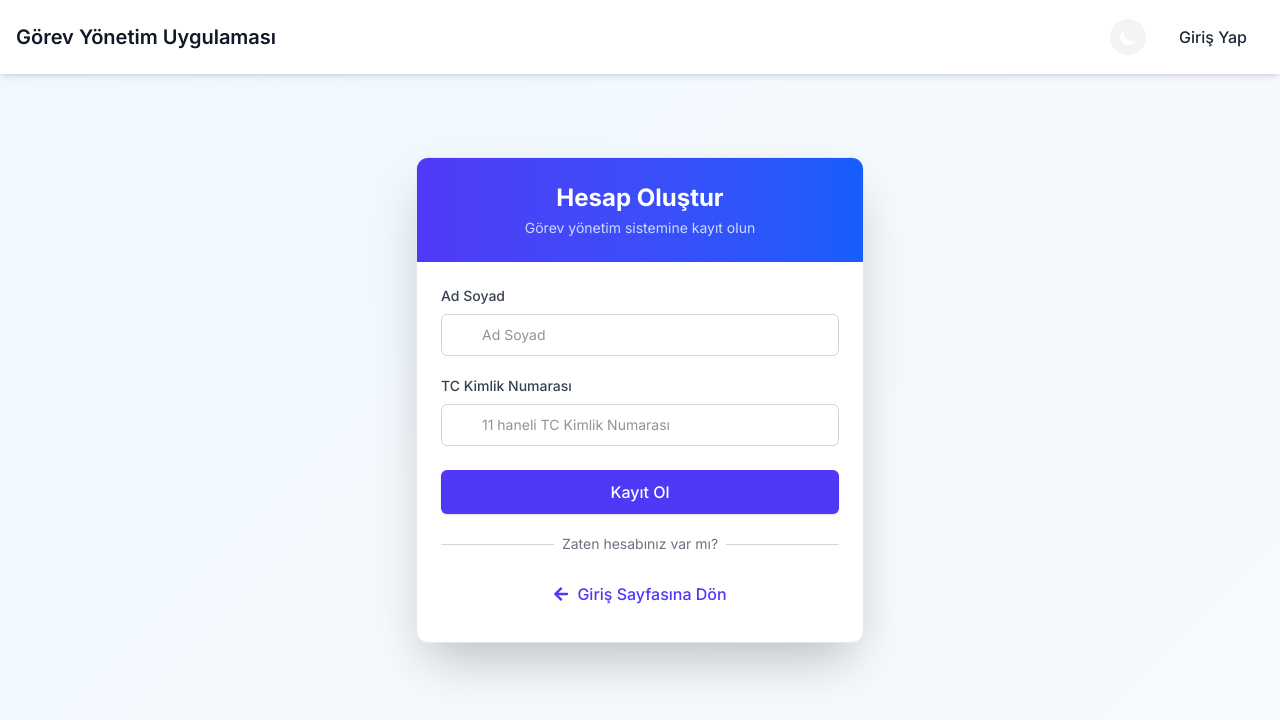
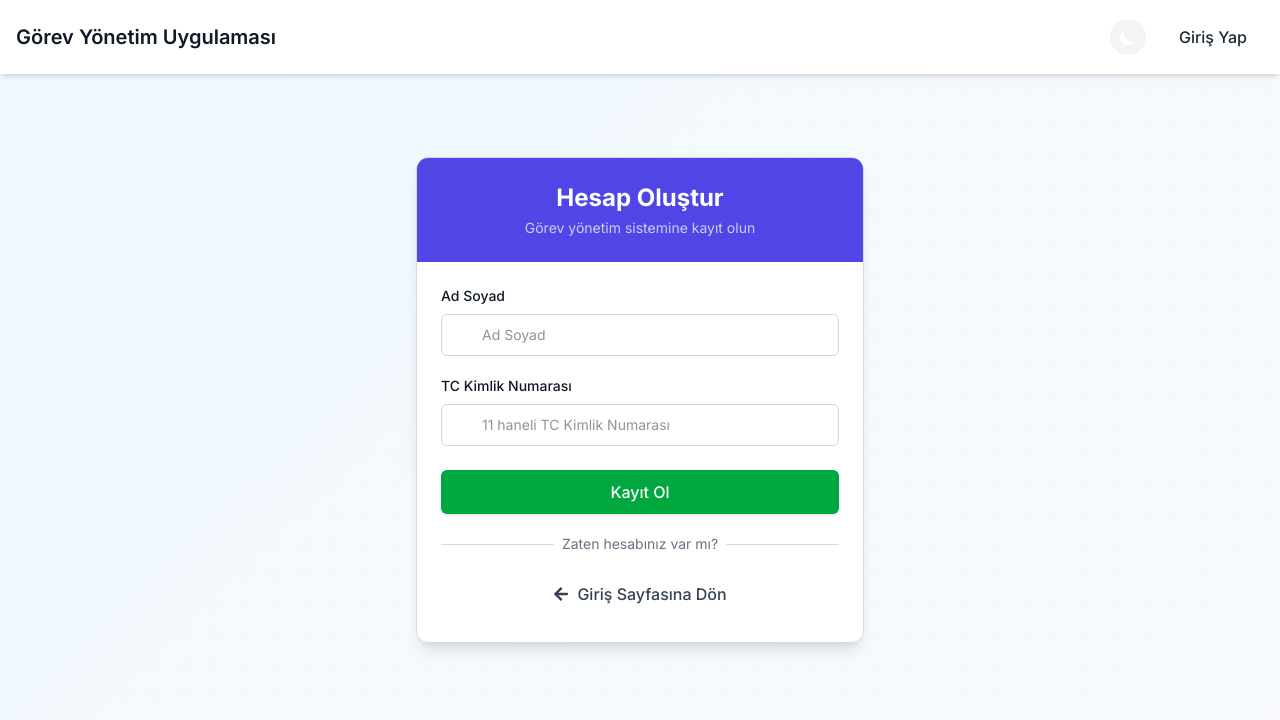
Before and after one commit to Berkay-Akar/task-management, a Next.js app: page /auth/register in a window 1280 px wide. Shown: the top 720 px of the page. Built offline with nearby package versions, Linux system fonts and the light colour scheme.

Commit message:
update background color of  login and register pages

```diff
--- a/src/app/auth/login/page.tsx
+++ b/src/app/auth/login/page.tsx
@@ -52,16 +52,14 @@ export default function LoginPage() {
   };
 
   return (
-    <div className="fixed inset-0 flex items-center justify-center p-4 bg-theme-gradient">
+    <div className="fixed inset-0 flex items-center justify-center p-4">
       <div className="w-full max-w-md">
-        {/* Card with subtle animation */}
-        <div className="bg-white dark:bg-gray-800 rounded-xl shadow-2xl overflow-hidden transform transition-all duration-300 animate-modal-slide-up border border-gray-200 dark:border-gray-700 max-h-[90vh] overflow-y-auto">
-          {/* Header with gradient */}
-          <div className="bg-gradient-to-r from-blue-600 to-indigo-600 dark:from-blue-800 dark:to-indigo-900 px-6 py-6 text-white sticky top-0 z-10">
+        <div className="bg-[var(--surface-0)] dark:bg-gray-800 rounded-xl shadow-lg overflow-hidden transform transition-all duration-300 animate-modal-slide-up border border-[var(--surface-2)] dark:border-gray-700 max-h-[90vh] overflow-y-auto">
+          <div className="bg-[var(--primary)] dark:bg-[var(--primary-hover)] px-6 py-6 text-white sticky top-0 z-10">
             <h1 className="text-2xl font-bold text-center mb-1">
               Görev Yönetim
             </h1>
-            <p className="text-center text-blue-100 dark:text-blue-200 opacity-90 text-sm">
+            <p className="text-center text-white/80 dark:text-white/90 opacity-90 text-sm">
               Hesabınıza giriş yapın
             </p>
           </div>
@@ -76,7 +74,7 @@ export default function LoginPage() {
 
             <form onSubmit={handleLogin} className="space-y-5">
               <div className="space-y-2">
-                <label className="block text-sm font-medium text-gray-700 dark:text-gray-300">
+                <label className="block text-sm font-medium text-[var(--dashboard-text-heading)] dark:text-gray-300">
                   TC Kimlik Numarası
                 </label>
                 <div className="relative">
@@ -101,7 +99,7 @@ export default function LoginPage() {
                   type="submit"
                   disabled={isLoading}
                   isFullWidth
-                  className="py-2.5 text-base font-medium bg-blue-600 hover:bg-blue-700 dark:bg-blue-700 dark:hover:bg-blue-800 text-white rounded-lg shadow-md hover:shadow-lg transition-all duration-200"
+                  className="py-2.5 text-base font-medium bg-[var(--primary)] hover:bg-[var(--primary-hover)] dark:bg-[var(--primary)] dark:hover:bg-[var(--primary-hover)] text-white rounded-lg shadow-md hover:shadow-lg transition-all duration-200"
                 >
                   {isLoading ? "Giriş Yapılıyor..." : "Giriş Yap"}
                 </Button>
@@ -111,10 +109,10 @@ export default function LoginPage() {
             <div className="mt-5">
               <div className="relative">
                 <div className="absolute inset-0 flex items-center">
-                  <div className="w-full border-t border-gray-300 dark:border-gray-600"></div>
+                  <div className="w-full border-t border-[var(--surface-2)] dark:border-gray-600"></div>
                 </div>
                 <div className="relative flex justify-center text-sm">
-                  <span className="px-2 bg-white dark:bg-gray-800 text-gray-500 dark:text-gray-400">
+                  <span className="px-2  dark:bg-gray-800 text-gray-500 dark:text-gray-400">
                     Hesabınız yok mu?
                   </span>
                 </div>
@@ -126,7 +124,7 @@ export default function LoginPage() {
                   onClick={handleRegister}
                   isFullWidth
                   variant="ghost"
-                  className="py-2.5 text-base font-medium border-2 border-blue-500 dark:border-blue-700 text-blue-600 dark:text-blue-400 hover:bg-blue-50 dark:hover:bg-blue-900/30 rounded-lg transition-colors"
+                  className="py-2.5 text-base font-medium border-2 border-[var(--primary)] dark:border-[var(--primary-hover)] text-[var(--primary)] dark:text-[var(--primary-light)] hover:bg-[var(--primary-subtle)] dark:hover:bg-[var(--primary-hover)]/20 rounded-lg transition-colors"
                 >
                   Kayıt Ol
                 </Button>
@@ -134,8 +132,8 @@ export default function LoginPage() {
             </div>
 
             <div className="mt-5 text-center">
-              <div className="inline-block px-4 py-2 bg-blue-50 dark:bg-blue-900/20 rounded-lg border border-blue-100 dark:border-blue-800">
-                <p className="dashboard-heading text-sm">
+              <div className="inline-block px-4 py-2 bg-[var(--primary-subtle)] dark:bg-[var(--primary-hover)]/20 rounded-lg border border-[var(--primary-light)] dark:border-[var(--primary-hover)]">
+                <p className=" text-sm text-white dark:text-gray-300">
                   <span className="font-medium">Demo Giriş:</span> Admin
                   (12345678910)
                 </p>
--- a/src/app/auth/register/page.tsx
+++ b/src/app/auth/register/page.tsx
@@ -61,16 +61,14 @@ export default function RegisterPage() {
   };
 
   return (
-    <div className="fixed inset-0 flex items-center justify-center p-4 bg-theme-gradient">
+    <div className="fixed inset-0 flex items-center justify-center p-4">
       <div className="w-full max-w-md">
-        {/* Card with subtle animation */}
-        <div className="bg-white dark:bg-gray-800 rounded-xl shadow-2xl overflow-hidden transform transition-all duration-300 animate-modal-slide-up border border-gray-200 dark:border-gray-700 max-h-[90vh] overflow-y-auto">
-          {/* Header with gradient */}
-          <div className="bg-gradient-to-r from-indigo-600 to-blue-600 dark:from-indigo-900 dark:to-blue-800 px-6 py-6 text-white sticky top-0 z-10">
+        <div className="bg-[var(--surface-0)] dark:bg-gray-800 rounded-xl shadow-lg overflow-hidden transform transition-all duration-300 animate-modal-slide-up border border-[var(--surface-2)] dark:border-gray-700 max-h-[90vh] overflow-y-auto">
+          <div className="bg-[var(--primary)] dark:bg-[var(--primary-hover)] px-6 py-6 text-white sticky top-0 z-10">
             <h1 className="text-2xl font-bold text-center mb-1">
               Hesap Oluştur
             </h1>
-            <p className="text-center text-blue-100 dark:text-blue-200 opacity-90 text-sm">
+            <p className="text-center text-white/80 dark:text-white/90 opacity-90 text-sm">
               Görev yönetim sistemine kayıt olun
             </p>
           </div>
@@ -85,7 +83,7 @@ export default function RegisterPage() {
 
             <form onSubmit={handleSubmit} className="space-y-5">
               <div className="space-y-2">
-                <label className="block text-sm font-medium text-gray-700 dark:text-gray-300">
+                <label className="block text-sm font-medium text-[var(--dashboard-text-heading)] dark:text-gray-300">
                   Ad Soyad
                 </label>
                 <div className="relative">
@@ -104,7 +102,7 @@ export default function RegisterPage() {
               </div>
 
               <div className="space-y-2">
-                <label className="block text-sm font-medium text-gray-700 dark:text-gray-300">
+                <label className="block text-sm font-medium text-[var(--dashboard-text-heading)] dark:text-gray-300">
                   TC Kimlik Numarası
                 </label>
                 <div className="relative">
@@ -129,7 +127,7 @@ export default function RegisterPage() {
                   type="submit"
                   disabled={isLoading}
                   isFullWidth
-                  className="py-2.5 text-base font-medium bg-indigo-600 hover:bg-indigo-700 dark:bg-indigo-700 dark:hover:bg-indigo-800 text-white rounded-lg shadow-md hover:shadow-lg transition-all duration-200"
+                  className="py-2.5 text-base font-medium bg-[var(--primary)] hover:bg-[var(--primary-hover)] dark:bg-[var(--primary)] dark:hover:bg-[var(--primary-hover)] text-white rounded-lg shadow-md hover:shadow-lg transition-all duration-200"
                 >
                   {isLoading ? "Kayıt Yapılıyor..." : "Kayıt Ol"}
                 </Button>
@@ -139,10 +137,10 @@ export default function RegisterPage() {
             <div className="mt-5">
               <div className="relative">
                 <div className="absolute inset-0 flex items-center">
-                  <div className="w-full border-t border-gray-300 dark:border-gray-600"></div>
+                  <div className="w-full border-t border-[var(--surface-2)] dark:border-gray-600"></div>
                 </div>
                 <div className="relative flex justify-center text-sm">
-                  <span className="px-2 bg-white dark:bg-gray-800 text-gray-500 dark:text-gray-400">
+                  <span className="px-2 bg-[var(--surface-0)] dark:bg-gray-800 text-gray-500 dark:text-gray-400">
                     Zaten hesabınız var mı?
                   </span>
                 </div>
@@ -153,7 +151,7 @@ export default function RegisterPage() {
                   type="button"
                   isFullWidth
                   variant="ghost"
-                  className="py-2.5 mt-4 text-base font-medium border-2 border-indigo-500 dark:border-indigo-700 text-indigo-600 dark:text-indigo-400 hover:bg-indigo-50 dark:hover:bg-indigo-900/30 rounded-lg transition-colors"
+                  className="py-2.5 mt-4 text-base font-medium border-2 border-[var(--primary)] dark:border-[var(--primary-hover)] text-[var(--primary)] dark:text-[var(--primary-light)] hover:bg-[var(--primary-subtle)] dark:hover:bg-[var(--primary-hover)]/20 rounded-lg transition-colors"
                 >
                   <div className="flex items-center justify-center w-full">
                     <FaArrowLeft className="mr-2 h-4 w-4" />
```
